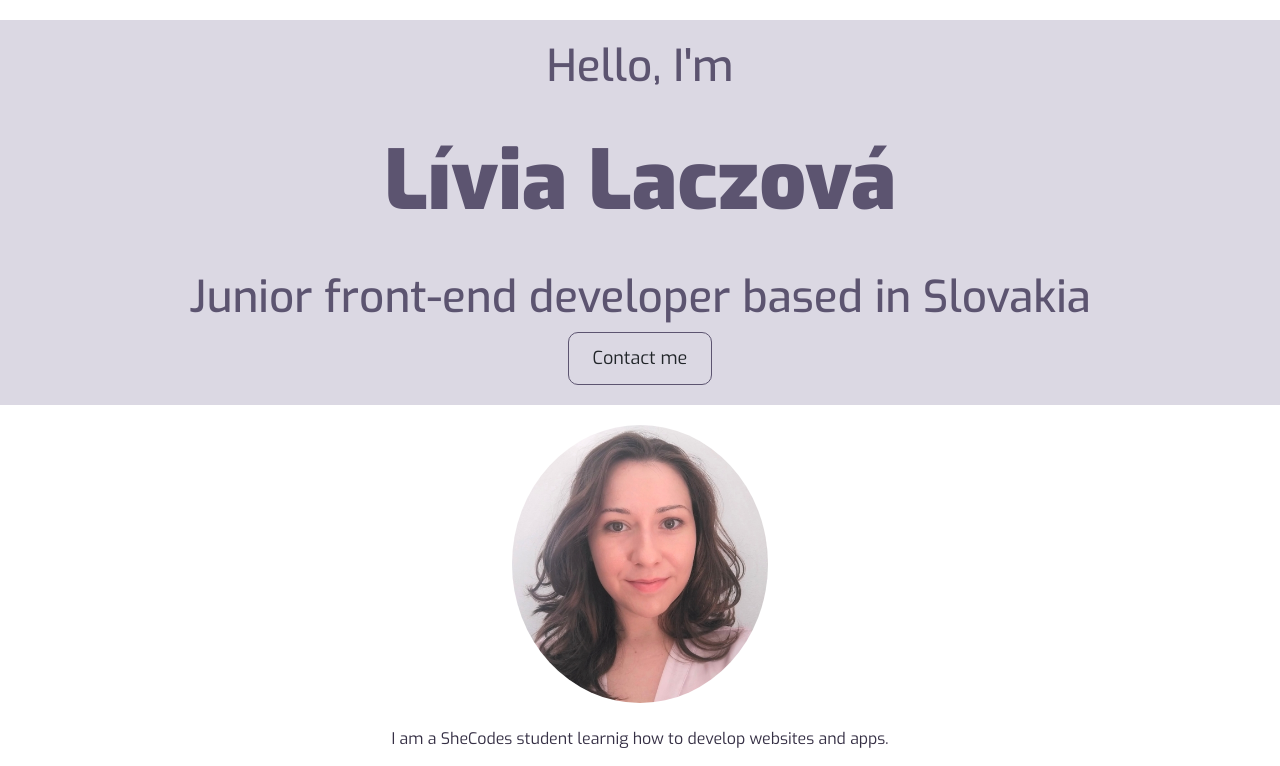
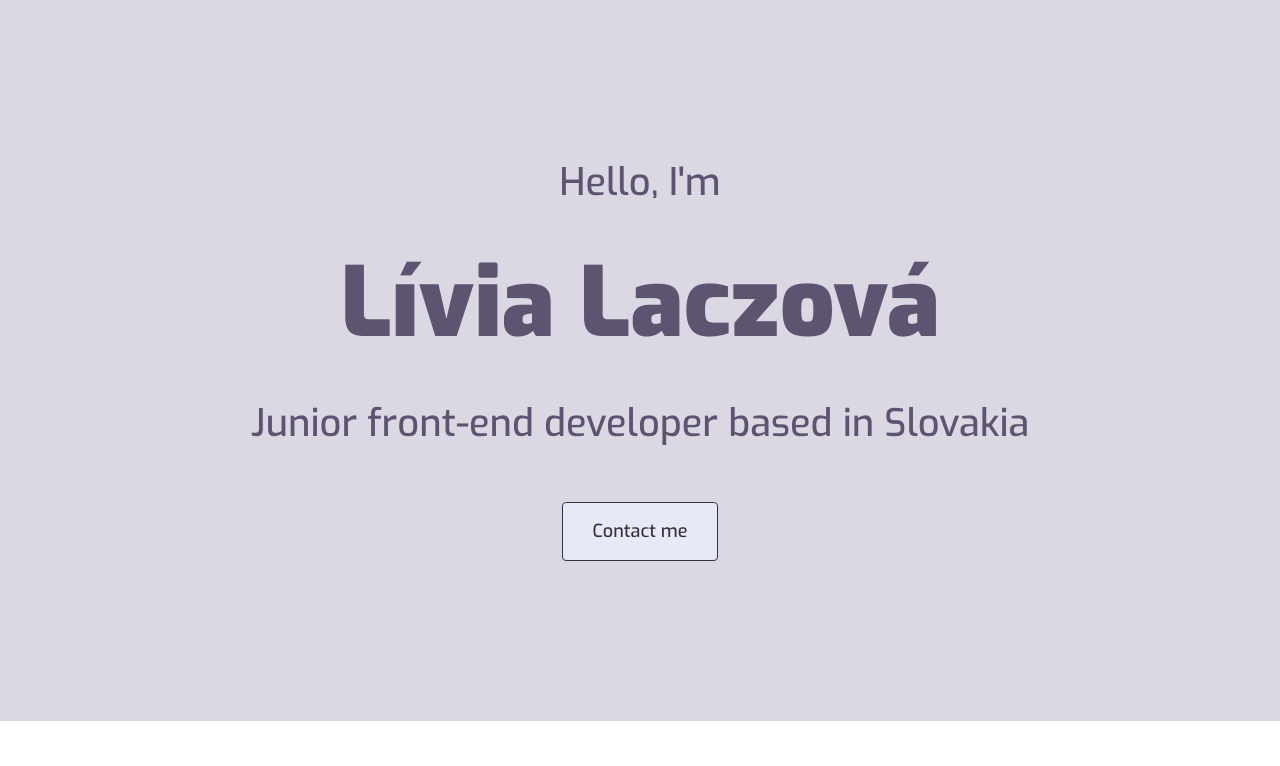
Before and after one commit to la-livia/my-portfolio-project, a plain HTML site: page index.html in a window 1280 px wide. Shown: the top 766 px of the page. Drawn offline with nearby package versions, Linux system fonts and the light colour scheme.

Commit message:
redesigning the head

```diff
--- a/index.html
+++ b/index.html
@@ -6,7 +6,7 @@
     <meta name="viewport" content="width=device-width, initial-scale=1.0" />
     <meta
       name="description"
-      content="Portfolio designed and coded by junior fron-end developer Livia Laczova based in Slovakia"
+      content="Portfolio designed and coded by junior front-end developer Livia Laczova based in Slovakia"
     />
     <title>Livia Laczova | Front-end developer portfolio</title>
     <link
@@ -16,10 +16,12 @@
       crossorigin="anonymous"
     />
 
-
-<link rel="preconnect" href="https://fonts.googleapis.com">
-<link rel="preconnect" href="https://fonts.gstatic.com" crossorigin>
-<link href="https://fonts.googleapis.com/css2?family=Exo:wght@300;400;500;600;700;800;900&display=swap" rel="stylesheet">
+    <link rel="preconnect" href="https://fonts.googleapis.com" />
+    <link rel="preconnect" href="https://fonts.gstatic.com" crossorigin />
+    <link
+      href="https://fonts.googleapis.com/css2?family=Exo:wght@300;400;500;600;700;800;900&display=swap"
+      rel="stylesheet"
+    />
 
     <link rel="stylesheet" href="style/portfolio.css" />
 
@@ -38,31 +40,22 @@
       <h2>Hello, I'm</h2>
       <h1>Lívia Laczová</h1>
       <h2>Junior front-end developer based in Slovakia</h2>
-    <a href="#" class="btn btn-branding">Contact me</a>
+      <div>
+        <a href="#" class="btn btn-branding mt-5">Contact me</a>
       </div>
-
-    <div class="text-center">
-      <img
-        src="images/Livia Laczova.jpg"
-        alt="Picture of Livia"
-        class="img-fluid mb-4 my-face"
-      />
-
-      <p class="intro mb-4">
-        I am a SheCodes student learnig how to develop websites and apps.
-      </p>
     </div>
 
     <h3 class="m-5 text-center">Coding Projects</h3>
 
-
-
     <div class="container">
       <div class="row mb-5">
         <div class="col d-none d-lg-block">
-   <img src="images/vonnegut-project.jpg"  alt="Landing page Kurt Vonnegut Fan Page"
+          <img
+            src="images/vonnegut-project.jpg"
+            alt="Landing page Kurt Vonnegut Fan Page"
             class="img-fluid p-2 mb-5 shadow-sm rounded"
-              title="Landing page Kurt Vonnegut Fan Page" />
+            title="Landing page Kurt Vonnegut Fan Page"
+          />
         </div>
         <div class="col">
           <div class="project-description">
@@ -71,17 +64,25 @@
               My first ever coding project incorporates HTML, CSS, JavaScript,
               everything I learned in the first SheCodes Basics course.
             </p>
-          <a href="#" target="_blank" class="btn btn-branding-outline" title="Kurt Vonnegut Fan Page">See for yourself</a>
-
+            <a
+              href="#"
+              target="_blank"
+              class="btn btn-branding-outline"
+              title="Kurt Vonnegut Fan Page"
+              >See for yourself</a
+            >
           </div>
         </div>
       </div>
 
       <div class="row mb-5">
         <div class="col d-none d-lg-block">
-<img src="images/weather-project.jpg" alt="Landing page Weather App"
+          <img
+            src="images/weather-project.jpg"
+            alt="Landing page Weather App"
             class="img-fluid p-2 mb-5 shadow-sm rounded"
-              title="Landing page Weather App" />
+            title="Landing page Weather App"
+          />
         </div>
         <div class="col">
           <div class="project-description">
@@ -100,9 +101,6 @@
           </div>
         </div>
       </div>
-<div>
-
-
-
+    </div>
   </body>
 </html>
--- a/style/portfolio.css
+++ b/style/portfolio.css
@@ -9,17 +9,7 @@ body {
   font-family: var(--default-font-family);
   color: var(--text-color);
   line-height: 1.5;
-}
-
-h1 {
-  font-weight: 900;
-  font-size: 82px;
-  margin: 20px;
-  padding: 20px 0;
-}
-
-h2 {
-  font-size: 44px;
+  font-weight: 400;
 }
 
 a {
@@ -30,14 +20,37 @@ a {
 .hero {
   background: var(--background-color);
   color: var(--branding-color);
+  text-align: center;
+  padding: 160px 20px;
+}
+
+.hero h1 {
+  font-weight: 900;
+  font-size: 96px;
   margin: 20px 0;
   padding: 20px 0;
-  text-align: center;
 }
 
-.my-face {
-  max-width: 20%;
-  border-radius: 50%;
+.hero h2 {
+  font-size: 38px;
+}
+
+.btn-branding {
+  background: #e7eaf6;
+  border: 1px solid var(--text-color);
+  color: var(--text-color);
+  border-radius: 4px;
+  font-size: 18px;
+  padding: 15px 30px;
+  font-weight: 500;
+}
+
+.btn-branding-outline {
+  background: var(--branding-color);
+  color: var(--background-color);
+  border-radius: 2px;
+  font-size: 18px;
+  padding: 12px 24px;
 }
 
 .my-face-about {
@@ -47,22 +60,6 @@ a {
 
 .about-section {
   border-color: var(--branding-color);
-}
-
-.btn-branding {
-  background: var(--background-color);
-  border: 1px solid var(--branding-color);
-  border-radius: 10px;
-  font-size: 18px;
-  padding: 12px 24px;
-}
-
-.btn-branding-outline {
-  background: var(--background-color);
-  color: var(--branding-color);
-  border-radius: 2px;
-  font-size: 18px;
-  padding: 12px 24px;
 }
 
 .project-description {
```
Lines whose indentation alone changed are shown as unchanged.
